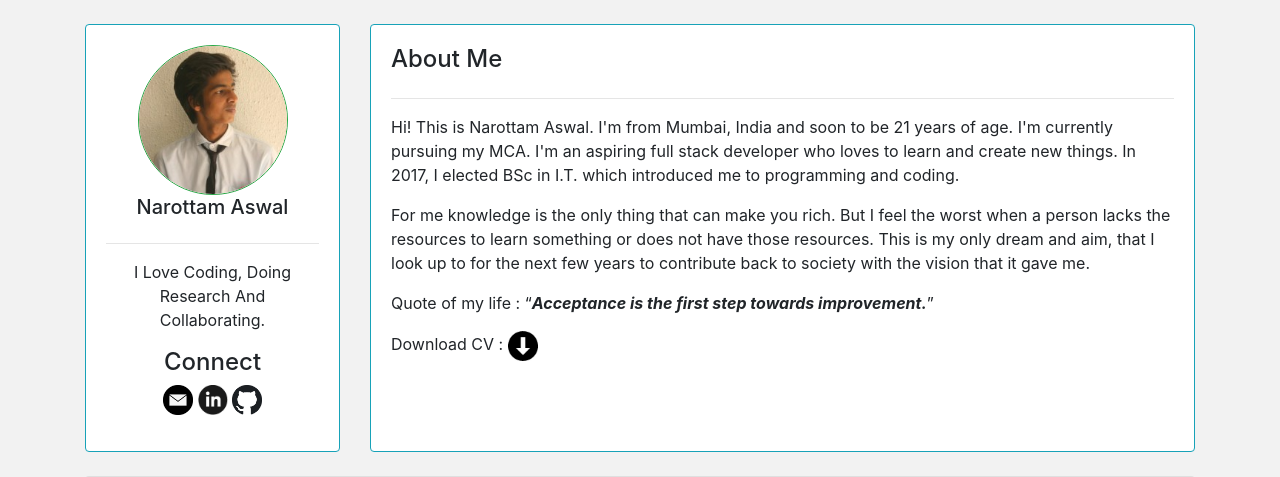
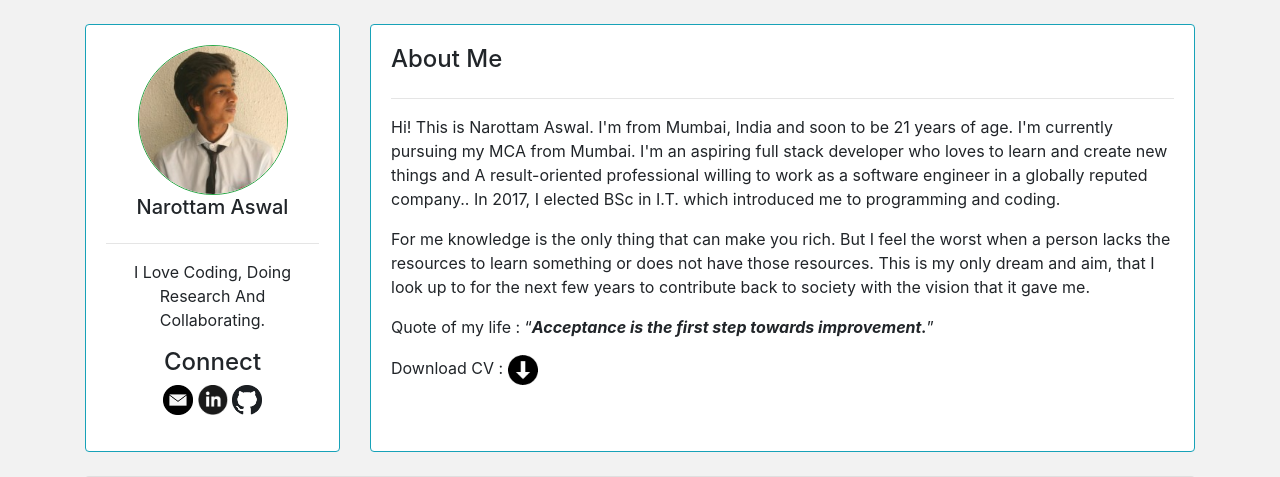
Before and after one commit to narottamaswal/Portfolio-Website, a Django app: page / in a window 1280 px wide. Shown: the top 477 px of the page. Run offline with Django 3.2, Linux system fonts and the light colour scheme; some libraries are stand-ins or nearby versions.

Commit message:
Update index.html

```diff
--- a/templates/portfolio/index.html
+++ b/templates/portfolio/index.html
@@ -30,7 +30,7 @@
             <div class="card card-body h-100 border-info">
                 <h4>About Me</h4> <hr>
              <p>
-                   Hi! This is Narottam Aswal. I'm from Mumbai, India and soon to be 21 years of age. I'm currently pursuing my MCA. I'm an aspiring full stack developer who loves to learn and create new things.
+                   Hi! This is Narottam Aswal. I'm from Mumbai, India and soon to be 21 years of age. I'm currently pursuing my MCA from Mumbai. I'm an aspiring full stack developer who loves to learn and create new things and A result-oriented professional willing to work as a software engineer in a globally reputed company..
           In 2017, I elected BSc in I.T. which introduced me to programming and coding.</p>
                 <p>For me knowledge is the only thing that can make you rich.
 But I feel the worst when a person lacks the resources to learn something or does not have those resources. This is my only dream and aim, that I look up to for the next few years to contribute back to society with the vision that it gave me.</p>
```
